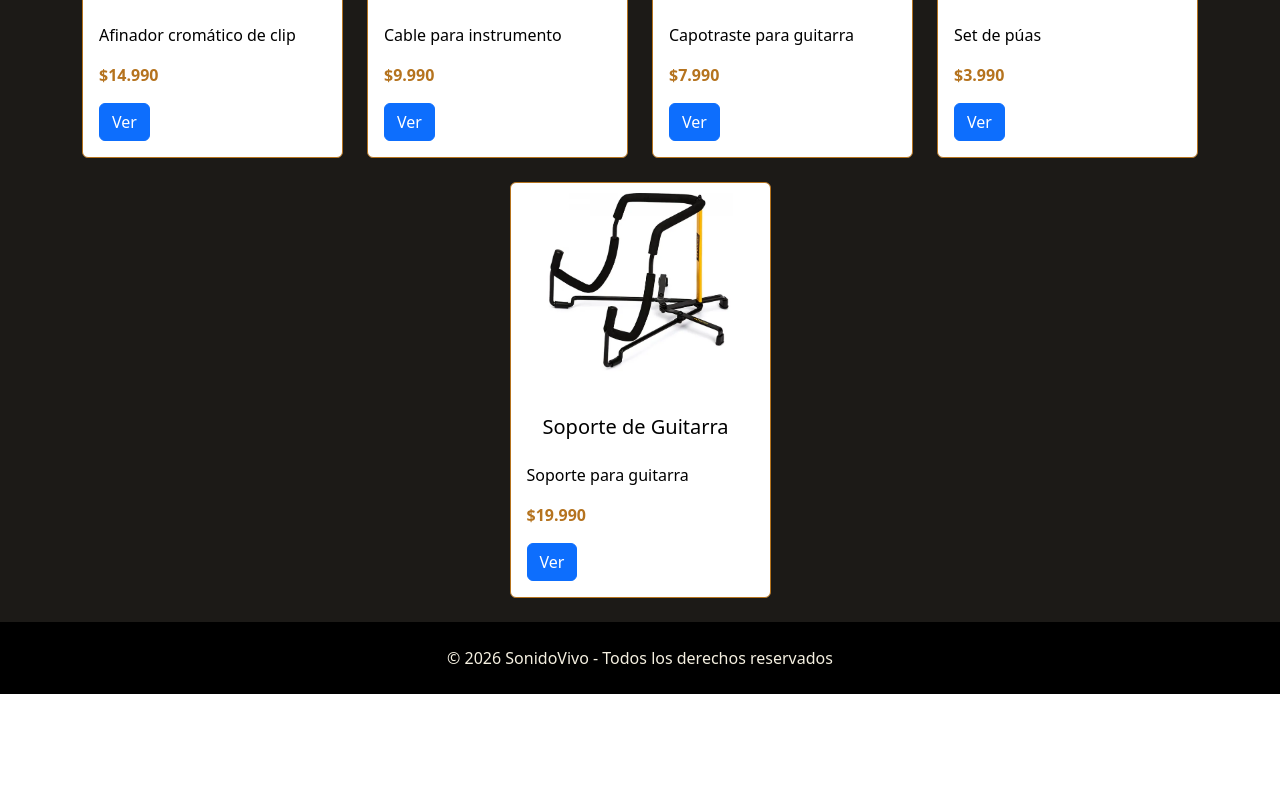
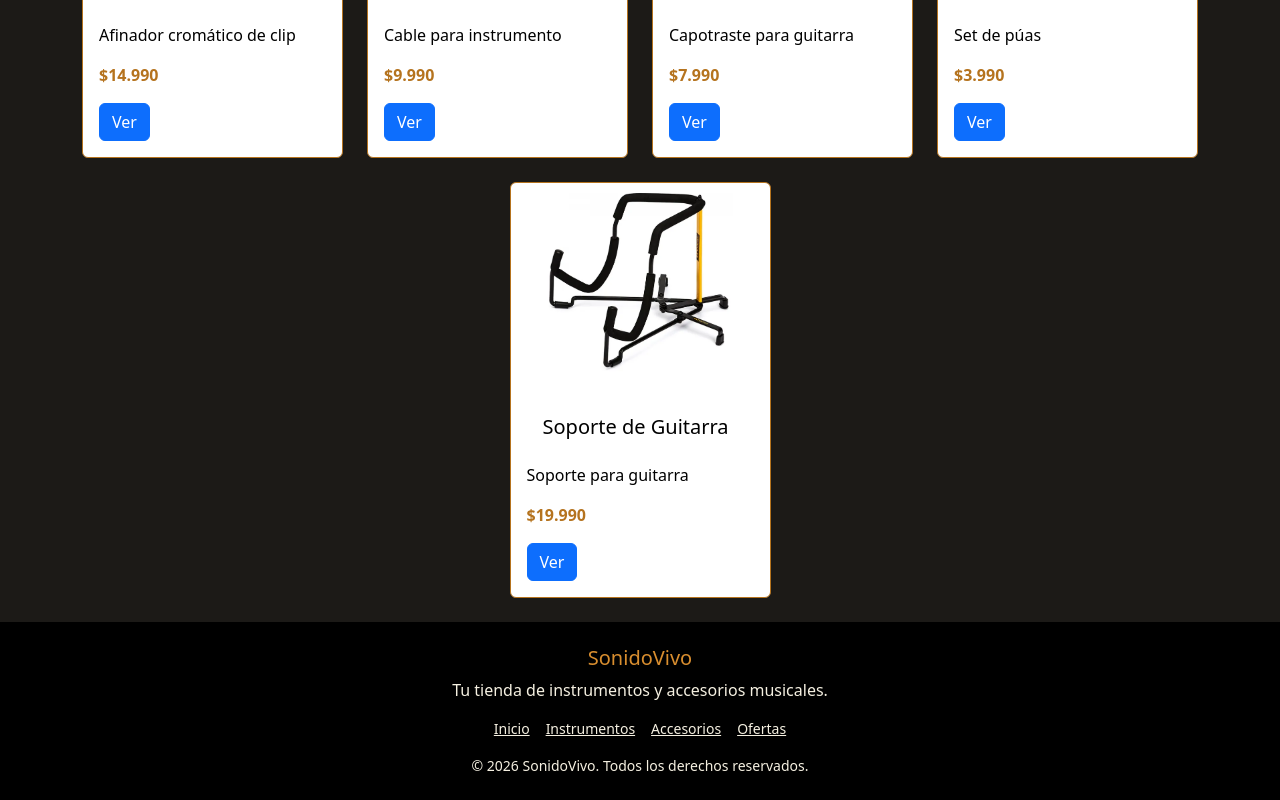
Before and after one commit to Reikan2119/React-SonidoVivo, a React (Vite) app: page /accesorios in a window 1280 px wide. Shown: the part 1160-1960 px from the top of the page. Before the commit the page ends 1854 px from the top, so only its background shows below. Built offline with nearby package versions, Linux system fonts and the light colour scheme.

Commit message:
Usar Footer global y eliminar footers duplicados en paginas

```diff
--- a/src/App.tsx
+++ b/src/App.tsx
@@ -4,15 +4,17 @@ import Intrumentos from "./componentes/paginas/paginaInstrumentos";
 import Accesorios from "./componentes/paginas/paginaAccesorios";
 import Ofertas from "./componentes/paginas/paginaOfertas";
 import Navbar from "./componentes/organismos/Navbar";
+import Footer from "./componentes/organismos/Footer";
 
 function App() {
   return (
-    <div className="min-vh-100" style={{ backgroundColor: "#1c1a17" }}>
+    <div className="min-vh-100 d-flex flex-column" style={{ backgroundColor: "#1c1a17" }}>
       <Navbar/>
 
-      <Routes>
+      <main className="flex-grow-1">
+        <Routes>
 
-        <Route
+          <Route
           path="/"
           element={<PaginaInicio/>}
           />
@@ -32,7 +34,10 @@ function App() {
           element={<Ofertas/>}
           />
 
-      </Routes>
+        </Routes>
+      </main>
+
+      <Footer />
     </div>
   )
 }
--- a/src/componentes/paginas/paginaAccesorios.tsx
+++ b/src/componentes/paginas/paginaAccesorios.tsx
@@ -48,11 +48,6 @@ function Accesorios() {
         </section>
       ))}
 
-      <footer className="text-center py-4" style={{ backgroundColor: "#000000" }}>
-        <div className="container">
-          <p className="mb-0" style={{ color: "#f5f0e1" }}>© 2026 SonidoVivo - Todos los derechos reservados</p>
-        </div>
-      </footer>
     </div>
   );
 }
--- a/src/componentes/paginas/paginaInicio.tsx
+++ b/src/componentes/paginas/paginaInicio.tsx
@@ -65,11 +65,6 @@ function PaginaInicio() {
         </div>
       </section>
 
-      <footer className="text-center py-4" style={{ backgroundColor: "#000000" }}>
-        <div className="container">
-          <p className="mb-0" style={{ color: "#f5f0e1" }}>© 2026 SonidoVivo - Todos los derechos reservados</p>
-        </div>
-      </footer>
     </div>
   );
 }
--- a/src/componentes/paginas/paginaInstrumentos.tsx
+++ b/src/componentes/paginas/paginaInstrumentos.tsx
@@ -89,11 +89,6 @@ function Instrumentos() {
         </section>
       ))}
 
-      <footer className="text-center py-4" style={{ backgroundColor: "#000000" }}>
-        <div className="container">
-          <p className="mb-0" style={{ color: "#f5f0e1" }}>© 2026 SonidoVivo - Todos los derechos reservados</p>
-        </div>
-      </footer>
     </div>
   );
 }
--- a/src/componentes/paginas/paginaOfertas.tsx
+++ b/src/componentes/paginas/paginaOfertas.tsx
@@ -35,11 +35,6 @@ function Ofertas() {
         </div>
       </section>
 
-      <footer className="text-center py-4" style={{ backgroundColor: "#000000" }}>
-        <div className="container">
-          <p className="mb-0" style={{ color: "#f5f0e1" }}>© 2026 SonidoVivo - Todos los derechos reservados</p>
-        </div>
-      </footer>
     </div>
   );
 }
```
